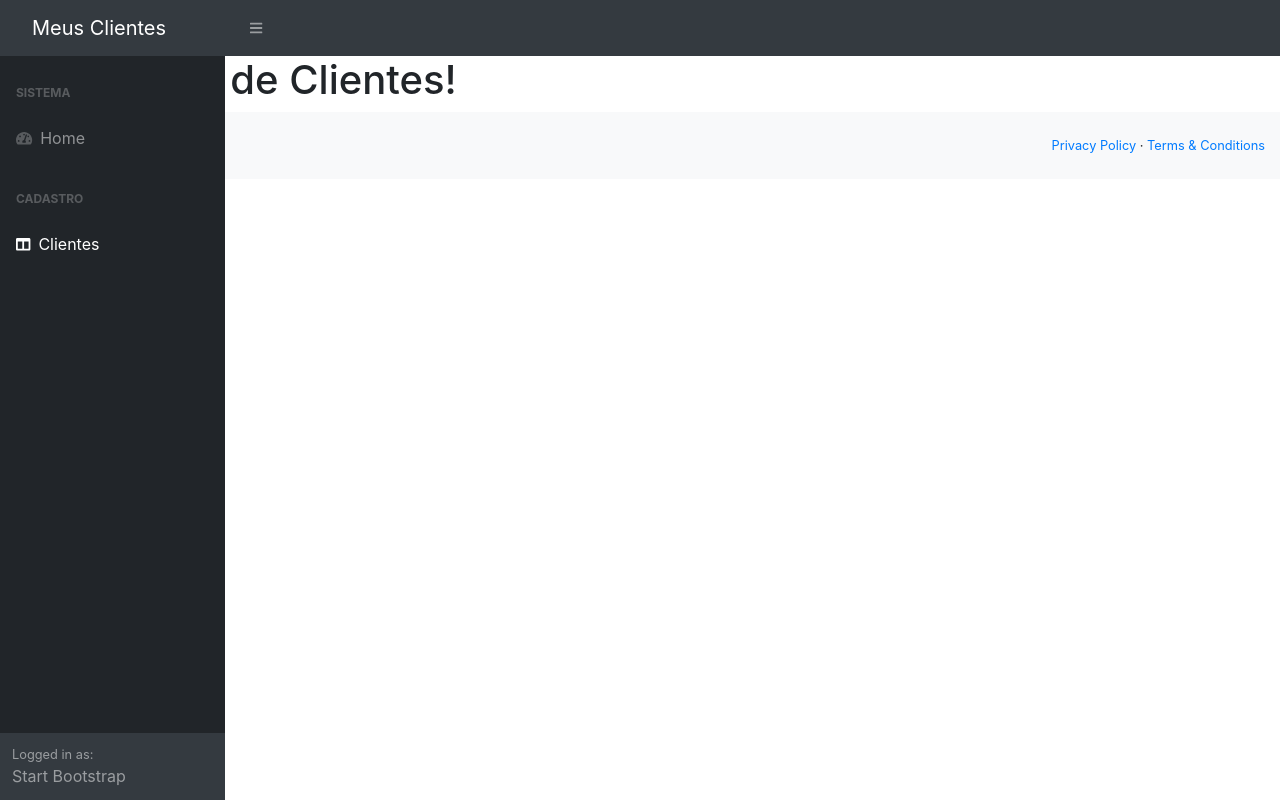
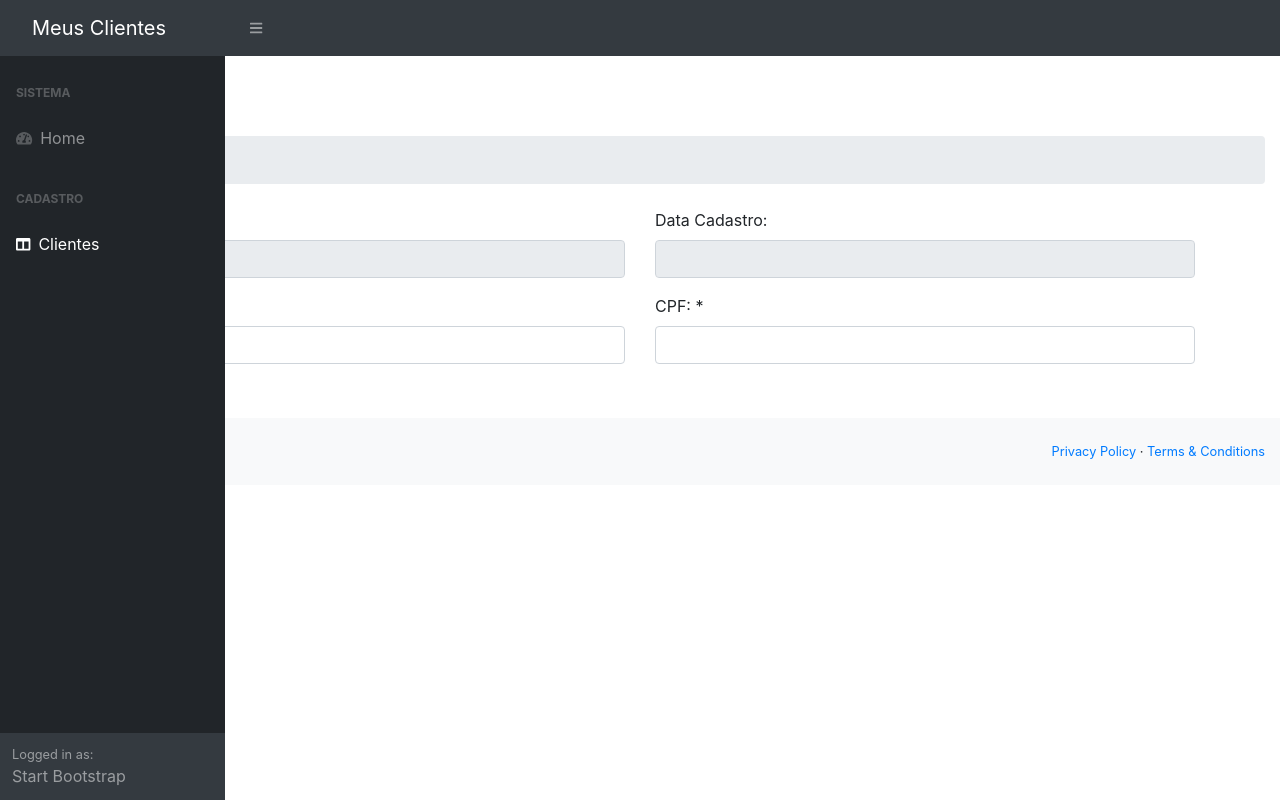
Before and after one commit to lucasbarroscode/SistemaDeVendasFrontEnd, an Angular app: page /clientes-form in a window 1280 px wide. Built offline with nearby package versions, Linux system fonts and the light colour scheme.

Commit message:
desenvolvendo o formulario de clientes

```diff
--- a/src/app/clientes/clientes-form/clientes-form.component.html
+++ b/src/app/clientes/clientes-form/clientes-form.component.html
@@ -1 +1,50 @@
-<h1>Formulário de Clientes!</h1>
+<h1 class="mt-4">Clientes</h1>
+<ol class="breadcrumb mb-4">
+    <li class="breadcrumb-item active">Cadastro</li>
+</ol>
+
+<div class="container">
+    <form>
+        <div class="row">
+            <div class="col-md-6">
+                <div class="form-group">
+                    <label>ID:</label>
+                    <!--o form control vai deixar o campo resposivo e vai se adaptar ao tamanho da tela-->
+                    <input type="text" class="form-control"  disabled="true">
+                </div>
+            </div>
+
+            <div class="col-md-6">
+                <div class="form-group">
+                    <label>Data Cadastro:</label>
+                    <input type="text" class="form-control" disabled="true">
+                </div>
+            </div>
+
+        </div>
+        <div class="row">
+            <div class="col-md-6">
+                <div class="form-group">
+                    <label>Nome: *</label>
+
+                    <input type="text" class="form-control">
+                </div>
+            </div>
+            <div class="col-md-6">
+                <div class="form-group">
+                    <label>CPF: *</label>
+                    <input type="text" class="form-control">
+                </div>
+            </div>
+        </div>
+
+        <div class="row">
+            <div class="col-md-2">
+                <button type="submit" class="btn btn-success">
+                    <i class="fa fa-save"></i> Salvar
+                </button>
+            </div>
+        </div>
+    </form>
+
+</div>
--- a/src/app/clientes/clientes-form/clientes-form.component.ts
+++ b/src/app/clientes/clientes-form/clientes-form.component.ts
@@ -1,4 +1,7 @@
 import { Component, OnInit } from '@angular/core';
+import { Cliente } from '../cliente';
+
+
 
 @Component({
   selector: 'app-clientes-form',
@@ -7,6 +10,8 @@
 })
 export class ClientesFormComponent implements OnInit {
 
+  cliente: Cliente;
+
   constructor() { }
 
   ngOnInit(): void {
```
Also changed, not shown: src/app/clientes/cliente.ts (added, +8 -0 lines).
